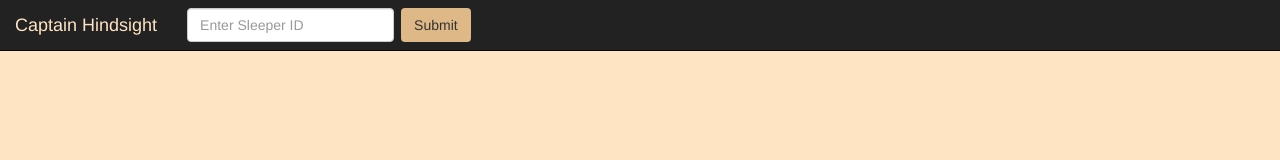
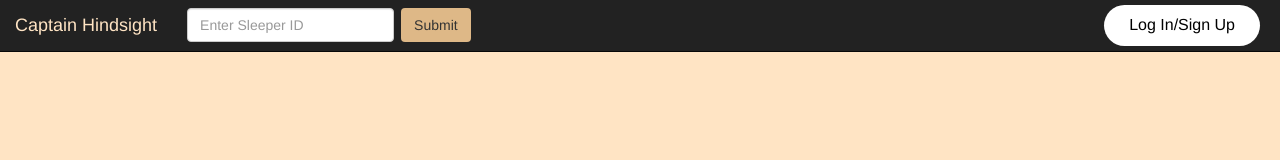
Before and after one commit to alexyou8021/umbrella-fb, a website: page public/index.html in a window 1280 px wide. Drawn offline with nearby package versions, Linux system fonts and the light colour scheme; no server answers.

Commit message:
added a button to the navigation bar

```diff
--- a/public/css/styles.css
+++ b/public/css/styles.css
@@ -144,4 +144,17 @@ hr {
     text-align: left;
   }
 
+  .logIn{
+      font-family: Cloud, Helvetica, sans-serif;
+      color: black;
+      float: right;
+      margin: 5px;
+      padding: 9px 25px;
+      background-color: white;
+      border: none;
+      border-radius: 50px;
+      cursor: pointer;
+      transition: all 0.3s ease 0s;
+      font-size: 16px;
+  }
 }
--- a/public/index.html
+++ b/public/index.html
@@ -16,15 +16,19 @@
       <div class="navbar-header">
         <a class="navbar-brand" href="">Captain Hindsight</a>
       </div>
+
       <form class="navbar-form navbar-left">
-        <div class="form-group">
-          <button type="button" class="btn" style="float:right" onclick="setQueryParams()">Submit</button>
-          <div style="overflow: hidden; padding-right: .5em;">
-            <input type="text" class="form-control" placeholder="Enter Sleeper ID" name="search" id="search">
+          <div class="form-group">
+            <button type="button" class="btn" style="float:right" onclick="setQueryParams()">Submit</button>
+            <div style="overflow: hidden; padding-right: .5em;">
+              <input type="text" class="form-control" placeholder="Enter Sleeper ID" name="search" id="search">
+            </div>
           </div>
-        </div>
       </form>
+
+            <a class="cta" href="#"><button class = "logIn" >Log In/Sign Up</button></a>
     </div>
+
   </nav>
 
   <body onload="myFunction()">
```
